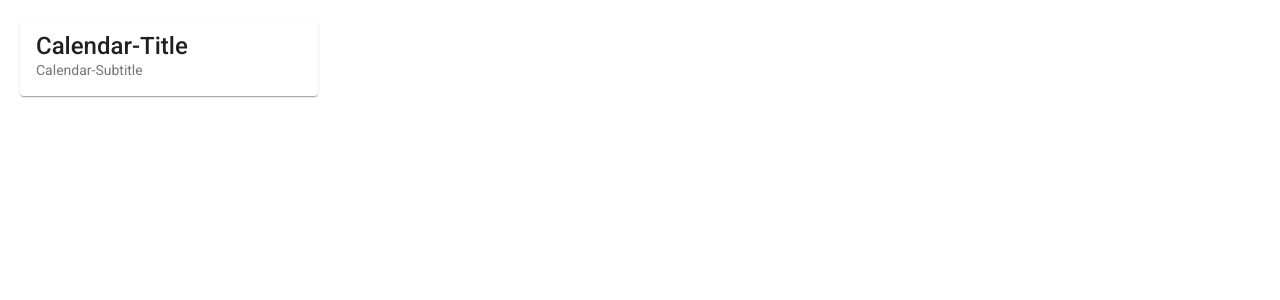
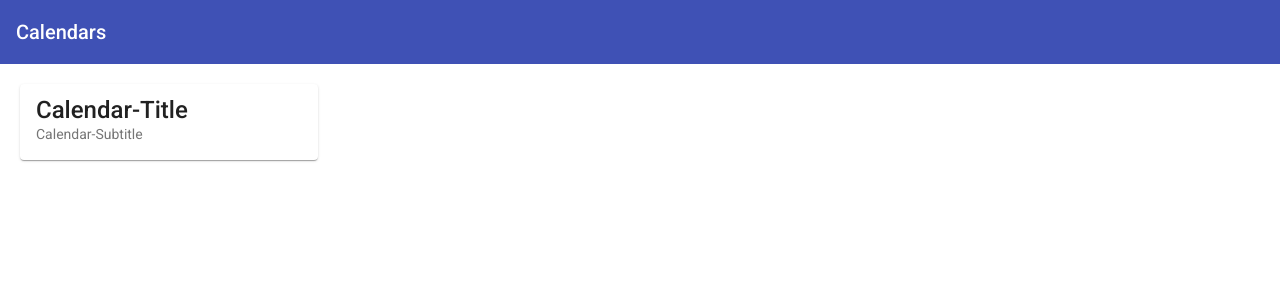
Before and after one commit to simonittensammer/online-scheduler, an Angular app in the folder scheduler-frontend/: page / in a window 1280 px wide. Shown: the top 300 px of the page. Built offline with nearby package versions, Linux system fonts and the light colour scheme.

Commit message:
create mat-toolbar in calendar-list.component

```diff
--- a/scheduler-frontend/src/app/calendar-list/calendar-list.component.html
+++ b/scheduler-frontend/src/app/calendar-list/calendar-list.component.html
@@ -1,3 +1,9 @@
+<mat-toolbar color="primary">
+    <span>
+      Calendars
+    </span>
+</mat-toolbar>
+
 <div class="content">
   <div class="calendarListWrapper">
     <mat-card>
```
